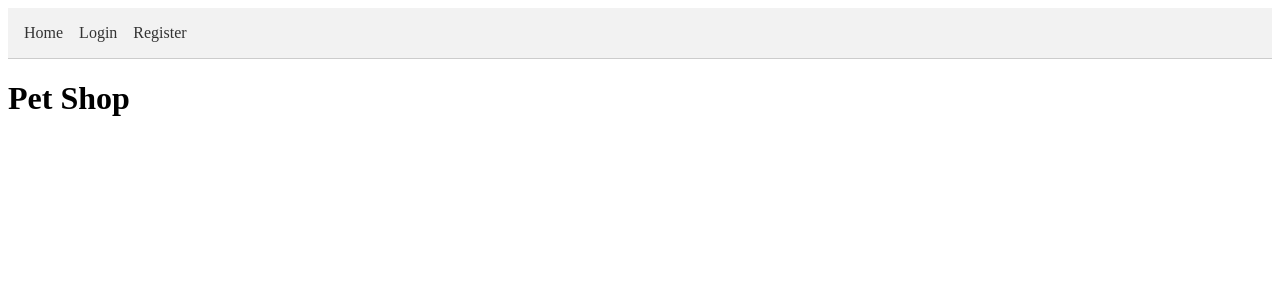
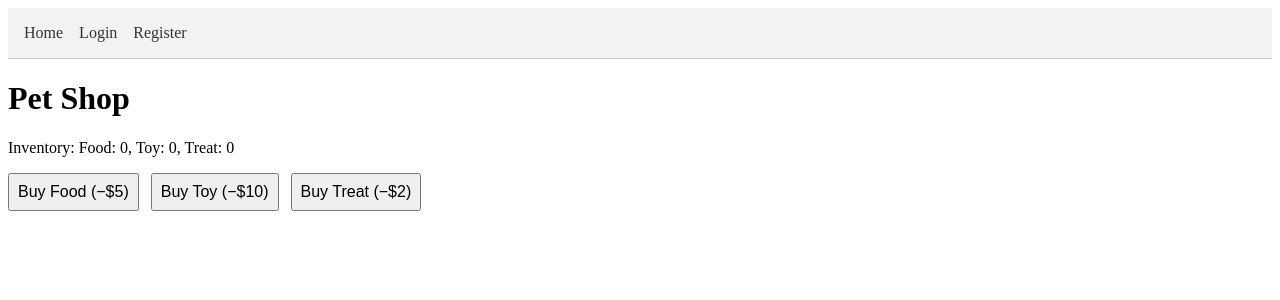
Before and after one commit to Vivianmurathimi/Programming-3-Homework, a SvelteKit app: page /shop in a window 1280 px wide. Shown: the top 300 px of the page. Built offline with nearby package versions, Linux system fonts and the light colour scheme.

Commit message:
hop page for buying pet items.

```diff
--- a/src/routes/(frontend)/shop/+page.svelte
+++ b/src/routes/(frontend)/shop/+page.svelte
@@ -1,22 +1,72 @@
 <script lang="ts">
 	import { currentUser } from '$lib/stores';
+	import { onMount } from 'svelte';
+
+	let budget: number | null = null;
+	let inventory = { food: 0, toy: 0, treat: 0 };
+	let error = '';
+	let success = '';
 
 	$: user = $currentUser;
 
+	async function loadUser() {
+		error = '';
+		if (!user) return;
+		const res = await fetch('/api/auth/login', {
+			method: 'POST',
+			headers: { 'Content-Type': 'application/json' },
+			body: JSON.stringify({ name: user.name, password: '' })
+		});
+		if (res.ok) {
+			const updatedUser = await res.json();
+			budget = updatedUser.budget ?? null;
+			inventory = updatedUser.inventory ?? { food: 0, toy: 0, treat: 0 };
+			currentUser.set(updatedUser); // update the store so dashboard and others update too
+		} else {
+			budget = user.budget ?? null;
+			inventory = user.inventory ?? { food: 0, toy: 0, treat: 0 };
+		}
+	}
+
+	onMount(loadUser);
+
 	async function buy(item: 'food' | 'toy' | 'treat') {
-		// TODO implement your logic here
+		error = '';
+		success = '';
+		const res = await fetch('/api/shop', {
+			method: 'POST',
+			headers: { 'Content-Type': 'application/json' },
+			body: JSON.stringify({ item, userId: user?.id ?? null })
+		});
+		if (res.ok) {
+			success = await res.text();
+			await loadUser();
+		} else {
+			error = await res.text();
+		}
 	}
 </script>
 
 <h1>Pet Shop</h1>
 
+{#if budget !== null}
+	<p>Your budget: <strong>${budget}</strong></p>
+{/if}
+<p>Inventory: Food: {inventory.food}, Toy: {inventory.toy}, Treat: {inventory.treat}</p>
 
-<!--show the user's budget and inventory-->
-<!--call 'buy' function with different items-->
+{#if error}<p style="color: red;">{error}</p>{/if}
+{#if success}<p style="color: green;">{success}</p>{/if}
+
+<div>
+	<button on:click={() => buy('food')}>Buy Food (−$5)</button>
+	<button on:click={() => buy('toy')}>Buy Toy (−$10)</button>
+	<button on:click={() => buy('treat')}>Buy Treat (−$2)</button>
+</div>
 
 <style>
     button {
         padding: 0.5rem;
         font-size: 1rem;
+        margin-right: 0.5rem;
     }
 </style>
```
